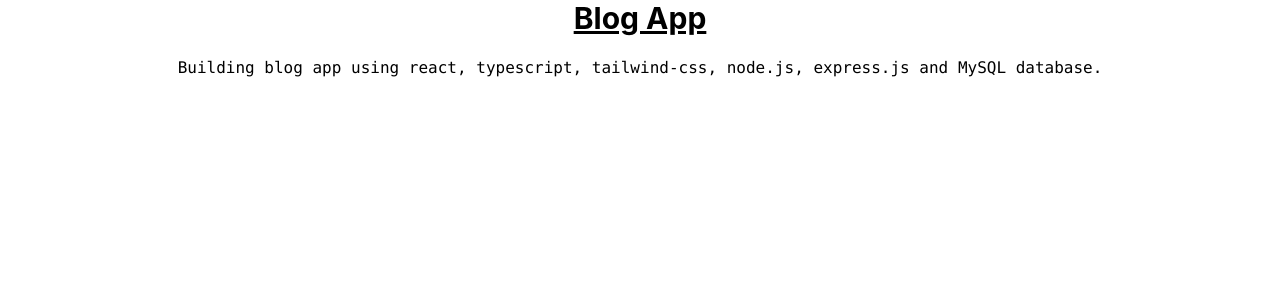
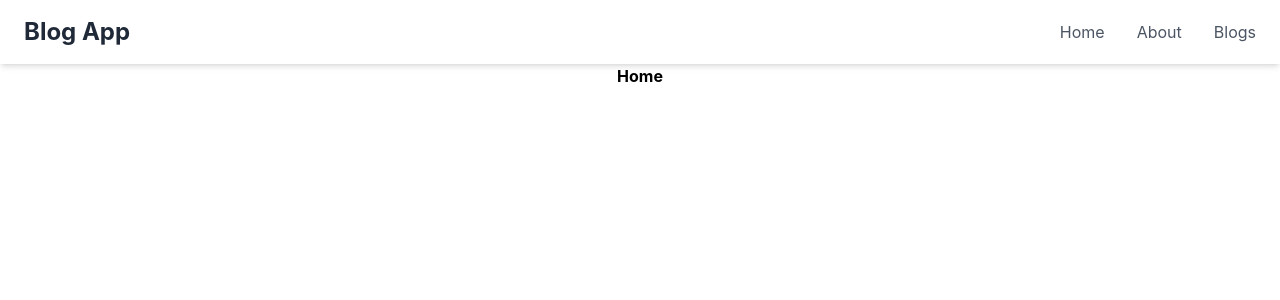
Before and after one commit to AshanAmir27/blog-app, a React (Create React App) app in the folder blog-app/: page / in a window 1280 px wide. Shown: the top 300 px of the page. Built offline with nearby package versions, Linux system fonts and the light colour scheme.

Commit message:
Home.tsx and Navbar.tsx created

```diff
--- a/blog-app/package.json
+++ b/blog-app/package.json
@@ -41,6 +41,7 @@
     ]
   },
   "devDependencies": {
+    "@types/react-icons": "^2.2.7",
     "tailwindcss": "^3.4.12"
   }
 }
--- a/blog-app/src/App.tsx
+++ b/blog-app/src/App.tsx
@@ -1,10 +1,12 @@
 import './App.css';
+import Navbar from './Pages/Navbar';
+import Home from './Pages/Home';
 
 function App() {
   return (
     <div className="App">
-      <h1 className='font-bold text-3xl underline'>Blog App</h1>
-      <p className='p-5 font-mono' >Building blog app using react, typescript, tailwind-css, node.js, express.js and MySQL database.</p>
+      <Navbar />
+      <Home />
     </div>
   );
 }
--- /dev/null
+++ b/blog-app/src/Pages/Home.tsx
@@ -0,0 +1,11 @@
+import React from 'react'
+
+function Home() {
+  return (
+    <div>
+      <h1 className='font-bold'>Home</h1>
+    </div>
+  )
+}
+
+export default Home
--- /dev/null
+++ b/blog-app/src/Pages/Navbar.tsx
@@ -0,0 +1,20 @@
+import React from 'react';
+
+function Navbar() {
+    return (
+        <nav className="bg-white shadow-md">
+            <div className="container mx-auto flex justify-between items-center py-4 px-6">
+                <div className="text-2xl font-bold text-gray-800">
+                    Blog App
+                </div>
+                <ul className="flex space-x-8 text-gray-600">
+                    <li className="hover:text-gray-900 cursor-pointer">Home</li>
+                    <li className="hover:text-gray-900 cursor-pointer">About</li>
+                    <li className="hover:text-gray-900 cursor-pointer">Blogs</li>
+                </ul>
+            </div>
+        </nav>
+    );
+}
+
+export default Navbar;
```
Also changed, not shown: 1 other file (tests, documents, lock files or other folders).
